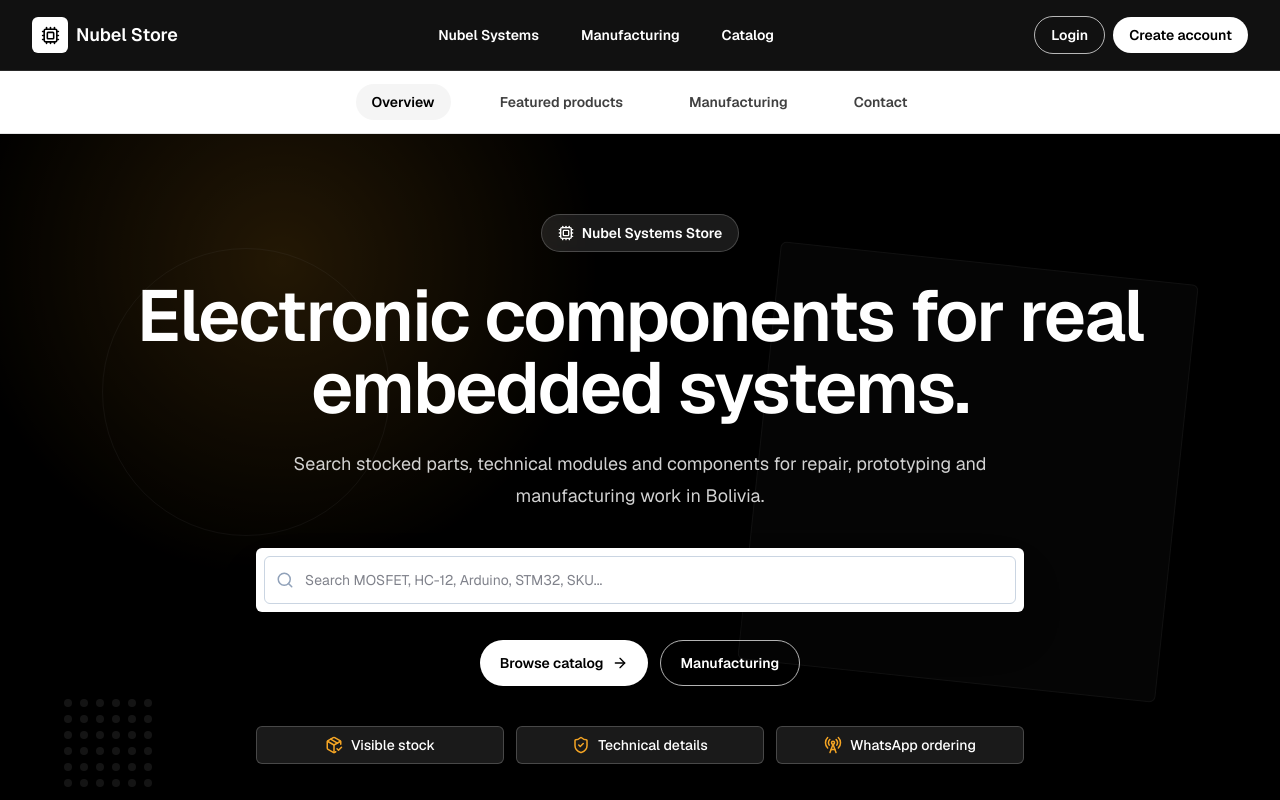
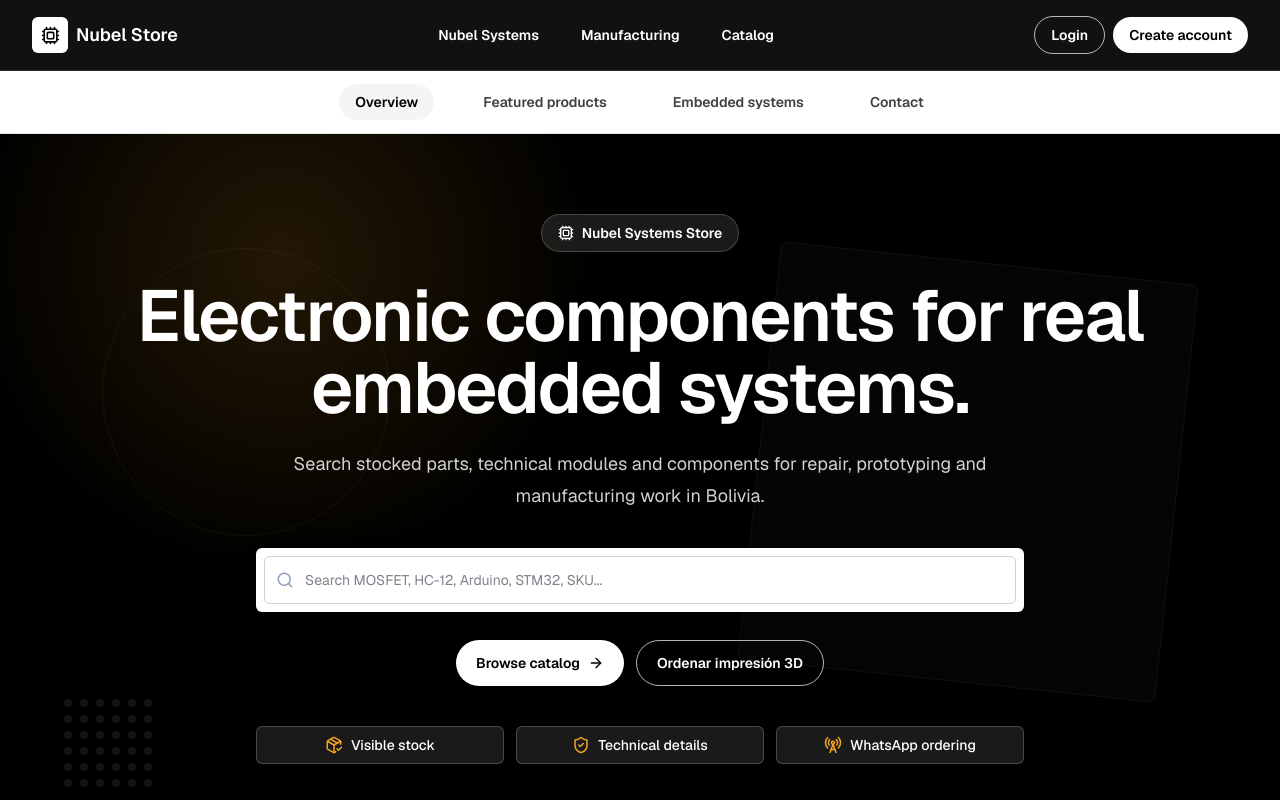
Before and after one commit to Erlansoo/tiendaelectronica, a Next.js app: page / in a window 1280 px wide. Shown: the top 800 px of the page. Built offline with nearby package versions, Linux system fonts and the light colour scheme; no server answers; the database is empty.

Commit message:
feat: add 3d print order cta

```diff
--- a/src/app/page.tsx
+++ b/src/app/page.tsx
@@ -35,7 +35,7 @@
             Featured products
           </a>
           <a className="whitespace-nowrap rounded-full border border-transparent px-4 py-2 transition-all duration-300 hover:-translate-y-0.5 hover:border-[#f5a524] hover:bg-[#f5a524] hover:text-black hover:shadow-md hover:shadow-[#f5a524]/20" href="#manufacturing">
-            Manufacturing
+            Embedded systems
           </a>
           <a className="whitespace-nowrap rounded-full border border-transparent px-4 py-2 transition-all duration-300 hover:-translate-y-0.5 hover:border-[#f5a524] hover:bg-[#f5a524] hover:text-black hover:shadow-md hover:shadow-[#f5a524]/20" href="#contact">
             Contact
@@ -98,9 +98,11 @@
             </Link>
             <a
               className="inline-flex items-center rounded-full border border-white/70 px-5 py-3 text-sm font-semibold text-white transition-all duration-300 hover:-translate-y-0.5 hover:border-[#f5a524] hover:bg-[#f5a524] hover:text-black hover:shadow-xl hover:shadow-[#f5a524]/20"
-              href="#manufacturing"
+              href={`https://wa.me/${process.env.NEXT_PUBLIC_WHATSAPP_NUMBER ?? ""}?text=${encodeURIComponent("Hola, quiero ordenar una impresión 3D. ¿Me pueden ayudar con la cotización?")}`}
+              target="_blank"
+              rel="noreferrer"
             >
-              Manufacturing
+              Ordenar impresión 3D
             </a>
           </div>
           <div className="mt-10 grid w-full max-w-3xl gap-3 text-sm text-white sm:grid-cols-3">
```
